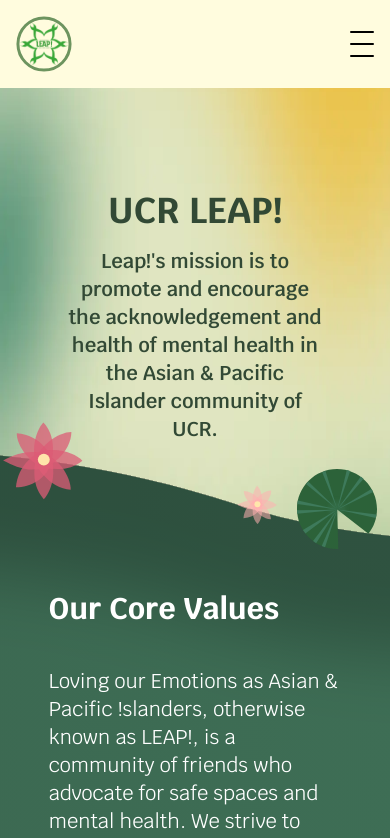
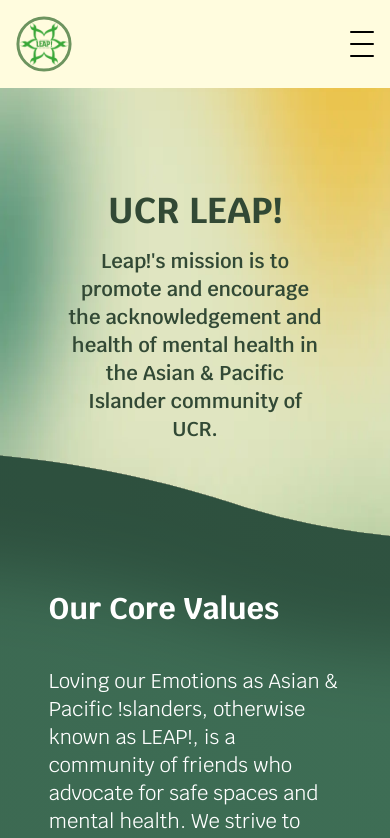
Before and after one commit to acm-ucr/leap-website, a Next.js app: page / in a window 390 px wide. Shown: the top 838 px of the page. Built offline with nearby package versions, Linux system fonts and the light colour scheme; what tailwindcss-animated would draw is missing.

Commit message:
image compress + hiding mobile assets

```diff
--- a/src/components/home/Header.tsx
+++ b/src/components/home/Header.tsx
@@ -39,7 +39,7 @@ const Header = () => {
           health of mental health in the Asian & Pacific Islander community of
           UCR.
         </motion.div>
-        <div className="absolute flex translate-x-[80%] translate-y-[240%] items-center justify-center gap-5 sm:translate-x-[180%] sm:translate-y-[310%] md:translate-x-[200%] md:translate-y-[350%] lg:translate-x-[180%] lg:translate-y-[310%] xl:translate-x-[250%] xl:translate-y-[280%]">
+        <div className="invisible absolute flex translate-x-[80%] translate-y-[240%] items-center justify-center gap-5 sm:visible sm:translate-x-[180%] sm:translate-y-[310%] md:translate-x-[200%] md:translate-y-[350%] lg:translate-x-[180%] lg:translate-y-[310%] xl:translate-x-[250%] xl:translate-y-[280%]">
           <motion.div
             transition={{
               duration: 0.7,
@@ -69,7 +69,7 @@ const Header = () => {
             />
           </motion.div>
         </div>
-        <div className="absolute translate-x-[-190%] translate-y-[180%] sm:translate-x-[-340%] sm:translate-y-[200%] md:translate-x-[-330%] md:translate-y-[180%] lg:translate-y-[185%] xl:translate-x-[-450%] xl:translate-y-[160%]">
+        <div className="invisible absolute translate-x-[-190%] translate-y-[180%] sm:visible sm:translate-x-[-340%] sm:translate-y-[200%] md:translate-x-[-330%] md:translate-y-[180%] lg:translate-y-[185%] xl:translate-x-[-450%] xl:translate-y-[160%]">
           <motion.div
             transition={{
               duration: 0.7,
--- a/src/components/home/ValuesContainer.tsx
+++ b/src/components/home/ValuesContainer.tsx
@@ -1,7 +1,7 @@
 "use client";
 import ValueBox from "@/components/home/ValueBox";
 import Image from "next/image";
-import FlowerImg from "@/public/assets/home/description.webp";
+import FlowerImg from "@/public/assets/home/homepageFlowers.webp";
 import lilyPad from "@/public/assets/lilyPad.svg";
 import { motion } from "motion/react";
 
```
Also changed, not shown: public/assets/home/description.webp (deleted), public/assets/home/homepageFlowers.webp (added).
